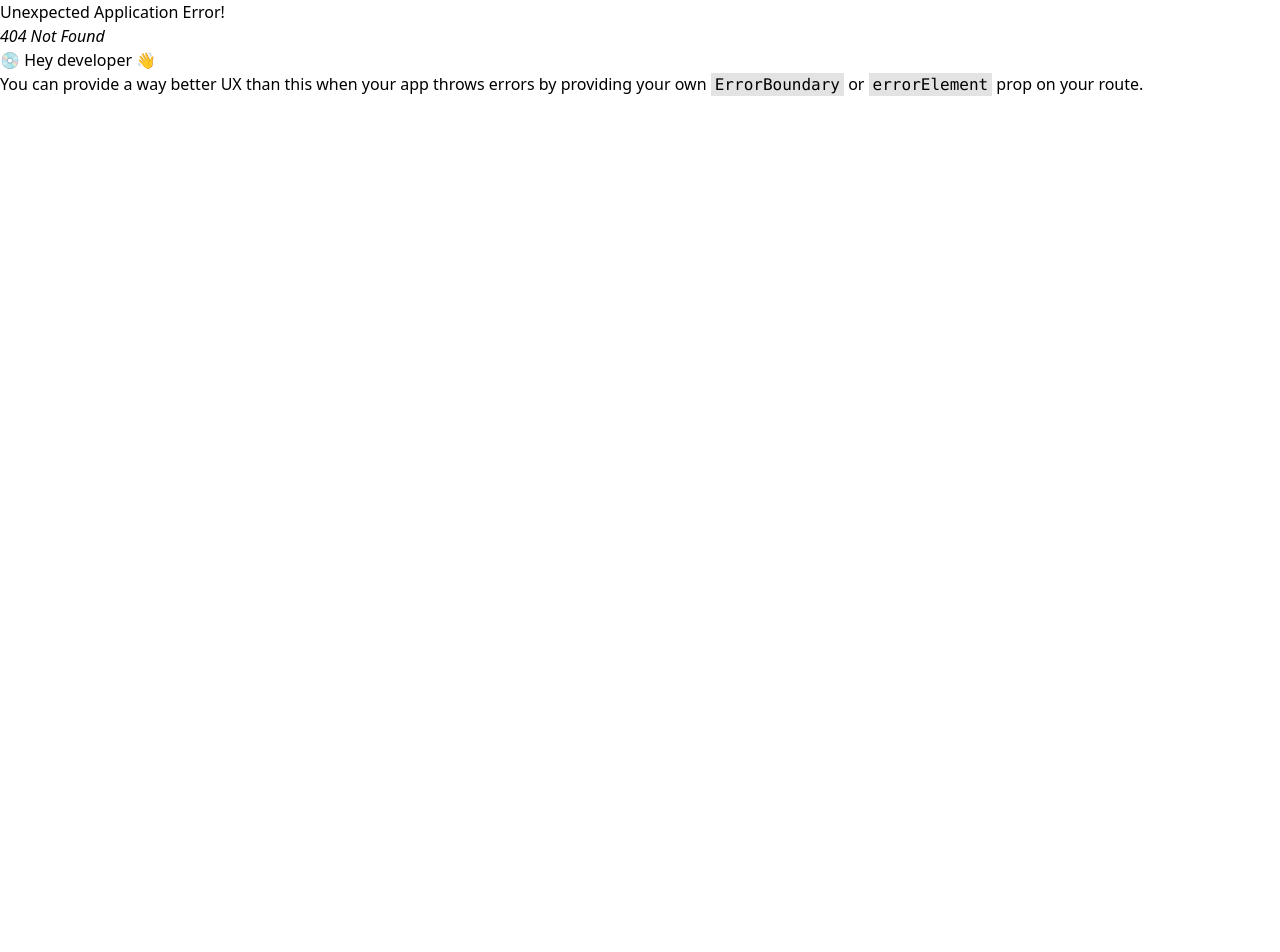
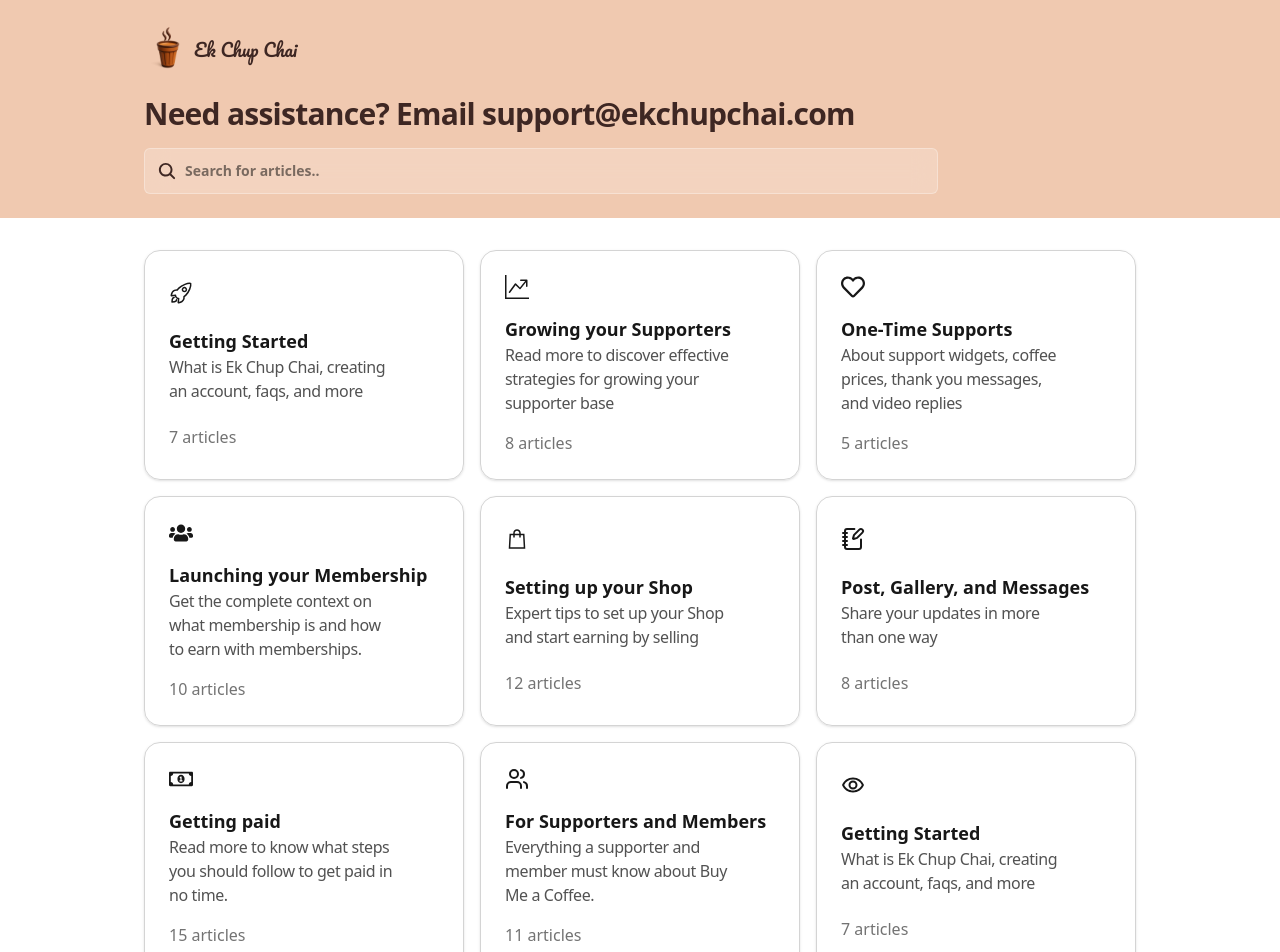
Before and after one commit to Habib277672/Buy-Me-Coffee-Project, a React (Vite) app: page /helpcenter in a window 1280 px wide. Before the commit this address had no page. Shown: the top 952 px of the page. Before the commit the page ends 800 px from the top, so only its background shows below. Built offline with nearby package versions, Linux system fonts and the light colour scheme; a web font is replaced by a local one.

Commit message:
Completed Android and IOS Page and Working on Helpcenter page

```diff
--- a/src/Components/UI/Navbar.jsx
+++ b/src/Components/UI/Navbar.jsx
@@ -1,4 +1,4 @@
-import React, { useState } from "react";
+import React, { useState, useEffect, useRef } from "react";
 import { NavLink } from "react-router-dom";
 import { FaRegHeart } from "react-icons/fa";
 import { FiChevronDown, FiMenu, FiX } from "react-icons/fi";
@@ -9,9 +9,41 @@ import { AnimatePresence, motion } from "motion/react";
 import { IoSearch } from "react-icons/io5";
 import logo from "../../assets/Images/logo.png";
 
+// If User Click Outside The Card Then Card will be closed
+const useOutsideClick = (callback) => {
+  const ref = useRef(null);
+
+  useEffect(() => {
+    const handleClick = (event) => {
+      if (ref.current && !ref.current.contains(event.target)) {
+        callback();
+      }
+    };
+
+    document.addEventListener("mousedown", handleClick);
+    return () => {
+      document.removeEventListener("mousedown", handleClick);
+    };
+  }, [callback]);
+
+  return ref;
+};
+
 export const NavBar = () => {
   const [isDropDownOpen, SetIsDropDownOpen] = useState(false);
   const [isMobileMenuOpen, setIsMobileMenuOpen] = useState(false);
+
+  const dropdownRef = useOutsideClick(() => {
+    SetIsDropDownOpen(false);
+  });
+
+  const handleMobileLinkClick = () => {
+    setIsMobileMenuOpen(false);
+  };
+
+  const handleDropdownLinkClick = () => {
+    SetIsDropDownOpen(false);
+  };
 
   return (
     <>
@@ -69,7 +101,7 @@ export const NavBar = () => {
             Wall of <FaRegHeart className="text-chaiBrown text-base" />
           </NavLink>
 
-          <div className="relative z-101">
+          <div ref={dropdownRef} className="relative z-101">
             <div
               onClick={() => SetIsDropDownOpen(!isDropDownOpen)}
               className="hover:text-chaiBrown flex cursor-pointer items-center gap-2 transition duration-300"
@@ -87,7 +119,8 @@ export const NavBar = () => {
                   className="absolute top-10 left-0 z-105 w-54 space-y-4 rounded-xl border border-neutral-100 bg-white p-4 shadow-xl"
                 >
                   <NavLink
-                    to="#"
+                    to="/helpcenter"
+                    onClick={handleDropdownLinkClick}
                     className="text-md hover:text-chaiBrown transtion flex items-center gap-2 duration-300"
                   >
                     <FiHelpCircle className="text-lg" />{" "}
@@ -95,14 +128,16 @@ export const NavBar = () => {
                   </NavLink>
 
                   <NavLink
-                    to="#"
+                    to="/ios"
+                    onClick={handleDropdownLinkClick}
                     className="text-md hover:text-chaiBrown transtion flex items-center gap-2 duration-300"
                   >
                     <FaApple className="text-lg" /> <span>IOS</span>
                   </NavLink>
 
                   <NavLink
-                    to="#"
+                    to="/android"
+                    onClick={handleDropdownLinkClick}
                     className="text-md hover:text-chaiBrown transtion flex items-center gap-2 duration-300"
                   >
                     <FaAndroid className="text-lg" /> <span>Android</span>
@@ -169,6 +204,7 @@ export const NavBar = () => {
           >
             <NavLink
               to="#"
+              onClick={handleMobileLinkClick}
               className="hover:text-chaiBrown transition duration-300"
             >
               FAQ
@@ -176,6 +212,7 @@ export const NavBar = () => {
 
             <NavLink
               to="#"
+              onClick={handleMobileLinkClick}
               className="hover:text-chaiBrown flex items-center gap-2 tracking-tight transition duration-300"
             >
               Wall of <FaRegHeart className="text-chaiBrown text-base" />
@@ -184,21 +221,24 @@ export const NavBar = () => {
             <span className="text-neutral-700">Resources</span>
 
             <NavLink
-              to="#"
+              to="/helpcenter"
+              onClick={handleMobileLinkClick}
               className="text-md hover:text-chaiBrown transtion flex items-center gap-2 duration-300"
             >
               <FiHelpCircle className="text-lg" /> <span>Help Center</span>
             </NavLink>
 
             <NavLink
-              to="#"
+              to="/ios"
+              onClick={handleMobileLinkClick}
               className="text-md hover:text-chaiBrown transtion flex items-center gap-2 duration-300"
             >
               <FaApple className="text-lg" /> <span>IOS</span>
             </NavLink>
 
             <NavLink
-              to="#"
+              to="/android"
+              onClick={handleMobileLinkClick}
               className="text-md hover:text-chaiBrown transtion flex items-center gap-2 duration-300"
             >
               <FaAndroid className="text-lg" /> <span>Android</span>
--- /dev/null
+++ b/src/Pages/Android.jsx
@@ -0,0 +1,16 @@
+import React from "react";
+
+export const Android = () => {
+  return (
+    <section className="flex min-h-screen w-full flex-col items-center justify-center gap-5 bg-[#f5f1ee] px-2 text-center">
+      <h1 className="text-chaiBrown inline-block bg-transparent text-xl font-extrabold sm:text-3xl lg:text-5xl xl:text-6xl">
+        Android App – Coming Soon
+      </h1>
+      <p className="max-w-xs text-xs text-neutral-500 md:text-shadow-md lg:max-w-3xl lg:text-base xl:text-xl">
+        We’re building something amazing for Android users. <br />
+        The app will be available soon with exciting features and improved
+        performance.
+      </p>
+    </section>
+  );
+};
--- /dev/null
+++ b/src/Pages/HelpCenter.jsx
@@ -0,0 +1,188 @@
+import React from "react";
+import logo from "../assets/Images/logo.png";
+import { NavLink } from "react-router-dom";
+import { IoSearch } from "react-icons/io5";
+import { IoRocketOutline } from "react-icons/io5";
+import { BsGraphUpArrow } from "react-icons/bs";
+import { FaRegHeart } from "react-icons/fa";
+import { FaUsers } from "react-icons/fa";
+import { LiaShoppingBagSolid } from "react-icons/lia";
+import { LuNotebookPen } from "react-icons/lu";
+import { FaRegMoneyBillAlt } from "react-icons/fa";
+import { LuUsers } from "react-icons/lu";
+import { MdOutlineRemoveRedEye } from "react-icons/md";
+import { LuArrowRightLeft } from "react-icons/lu";
+import { IoSettingsOutline } from "react-icons/io5";
+import { IoEarthOutline } from "react-icons/io5";
+
+export const HelpCenter = () => {
+  return (
+    <>
+      <div className="relative min-h-40 w-full bg-[#f0c9b0] py-6">
+        <div className="mx-auto max-w-5xl px-6 md:px-4">
+          {/* Top Section  */}
+          <div className="flex flex-col justify-center gap-6">
+            <div className="flex">
+              <NavLink to="/" className="flex items-center gap-0.5">
+                <img
+                  src={logo}
+                  alt="Logo Image"
+                  className="h-12 w-12 object-contain"
+                  draggable={false}
+                />
+
+                <h1 className="logo-font text-chaiBrown pt-1 text-lg leading-none lg:flex">
+                  Ek Chup Chai
+                </h1>
+              </NavLink>
+            </div>
+
+            <div className="flex flex-col gap-4">
+              <h2 className="text-chaiBrown text-xl font-extrabold tracking-tight md:text-3xl">
+                Need assistance? Email support@ekchupchai.com
+              </h2>
+
+              <div className="relative w-[80%] rounded-md border border-white/30 bg-white/20 backdrop-blur-md transition duration-200 hover:scale-[1.02] hover:shadow-lg">
+                <IoSearch className="text-chaiBrown absolute top-3 left-3 text-xl text-neutral-600" />
+                <input
+                  type="search"
+                  placeholder="Search for articles.."
+                  className="placeholder:text-chaiBrown w-full rounded-md bg-transparent p-3 px-4 pl-10 text-sm transition duration-200 outline-none placeholder:font-semibold focus:bg-white/50"
+                />
+              </div>
+            </div>
+          </div>
+        </div>
+      </div>
+
+      {/* Mid Section for Cards and Data */}
+      <div className="w-full bg-white">
+        <div className="mx-auto min-h-fit max-w-5xl px-4 py-8">
+          <Cards />
+        </div>
+        {/* HelpCenter Footer */}
+        <HelpFooter />
+      </div>
+    </>
+  );
+};
+
+const HelpFooter = () => {
+  return (
+    <div>
+      <div className="flex">
+        <NavLink to="/" className="flex items-center gap-0.5">
+          <img
+            src={logo}
+            alt="Logo Image"
+            className="h-12 w-12 object-contain"
+            draggable={false}
+          />
+
+          <h1 className="logo-font text-chaiBrown pt-1 text-lg leading-none lg:flex">
+            Ek Chup Chai
+          </h1>
+        </NavLink>
+      </div>
+    </div>
+  );
+};
+
+const Cards = () => {
+  return (
+    <div className="grid grid-cols-1 gap-4 md:grid-cols-2 lg:grid-cols-3">
+      {cardsData?.map((data, id) => {
+        return (
+          <div
+            key={id}
+            className="flex max-w-full cursor-pointer flex-col justify-evenly gap-4 rounded-2xl border border-neutral-300 p-6 text-neutral-900 shadow-sm transition duration-300 hover:scale-[1.02] hover:border-neutral-600 hover:shadow-lg md:max-w-md"
+          >
+            <span className="text-2xl">{data.icon}</span>
+            <div>
+              <h2 className="text-lg font-semibold">{data.title}</h2>
+              <p className="w-57.5 tracking-tight text-neutral-600">
+                {data.desc}
+              </p>
+            </div>
+            <span className="text-neutral-500">{data.article}</span>
+          </div>
+        );
+      })}
+    </div>
+  );
+};
+
+const cardsData = [
+  {
+    icon: <IoRocketOutline />,
+    title: "Getting Started",
+    desc: "What is Ek Chup Chai, creating an account, faqs, and more",
+    article: "7 articles",
+  },
+  {
+    icon: <BsGraphUpArrow />,
+    title: "Growing your Supporters",
+    desc: "Read more to discover effective strategies for growing your supporter base",
+    article: "8 articles",
+  },
+  {
+    icon: <FaRegHeart />,
+    title: "One-Time Supports",
+    desc: "About support widgets, coffee prices, thank you messages, and video replies",
+    article: "5 articles",
+  },
+  {
+    icon: <FaUsers />,
+    title: "Launching your Membership",
+    desc: "Get the complete context on what membership is and how to earn with memberships.",
+    article: "10 articles",
+  },
+  {
+    icon: <LiaShoppingBagSolid />,
+    title: "Setting up your Shop",
+    desc: "Expert tips to set up your Shop and start earning by selling",
+    article: "12 articles",
+  },
+  {
+    icon: <LuNotebookPen />,
+    title: "Post, Gallery, and Messages",
+    desc: "Share your updates in more than one way",
+    article: "8 articles",
+  },
+  {
+    icon: <FaRegMoneyBillAlt />,
+    title: "Getting paid",
+    desc: "Read more to know what steps you should follow to get paid in no time.",
+    article: "15 articles",
+  },
+  {
+    icon: <LuUsers />,
+    title: "For Supporters and Members",
+    desc: "Everything a supporter and member must know about Buy Me a Coffee.",
+    article: "11 articles",
+  },
+  {
+    icon: <MdOutlineRemoveRedEye />,
+    title: "Getting Started",
+    desc: "What is Ek Chup Chai, creating an account, faqs, and more",
+    article: "7 articles",
+  },
+  {
+    icon: <LuArrowRightLeft />,
+    title: "Getting Started",
+    desc: "What is Ek Chup Chai, creating an account, faqs, and more",
+    article: "7 articles",
+  },
+  {
+    icon: <IoSettingsOutline />,
+    title: "Getting Started",
+    desc: "What is Ek Chup Chai, creating an account, faqs, and more",
+    article: "7 articles",
+  },
+  {
+    icon: <IoEarthOutline />,
+    title: "Getting Started",
+    desc: "What is Ek Chup Chai, creating an account, faqs, and more",
+    article: "7 articles",
+  },
+];
--- /dev/null
+++ b/src/Pages/IOS.jsx
@@ -0,0 +1,16 @@
+import React from "react";
+
+export const IOS = () => {
+  return (
+    <section className="flex min-h-screen w-full flex-col items-center justify-center gap-5 bg-[#f5f1ee] px-2 text-center">
+      <h1 className="text-chaiBrown inline-block bg-transparent text-xl font-extrabold sm:text-3xl lg:text-5xl xl:text-6xl">
+        IOS App – Coming Soon
+      </h1>
+      <p className="max-w-xs text-xs text-neutral-500 md:text-shadow-md lg:max-w-3xl lg:text-base xl:text-xl">
+        We’re building something amazing for IOS users. <br />
+        The app will be available soon with exciting features and improved
+        performance.
+      </p>
+    </section>
+  );
+};
--- a/src/Pages/Login.jsx
+++ b/src/Pages/Login.jsx
@@ -5,6 +5,7 @@ import logo from "../assets/Images/logo.png";
 export const Login = () => {
   const [current, setCurrent] = useState({
     email: "",
+    password: "",
   });
 
   const handleFormSubmit = (e) => {
@@ -12,6 +13,7 @@ export const Login = () => {
     console.log(current);
     setCurrent({
       email: "",
+      password: "",
     });
   };
 
@@ -57,11 +59,24 @@ export const Login = () => {
               placeholder="Email"
               className="w-full rounded-lg border-none bg-neutral-100 p-3 px-4 text-sm font-semibold transition duration-300 outline-none placeholder:text-left placeholder:font-semibold placeholder:text-neutral-500 hover:bg-neutral-200 focus:bg-transparent focus:ring-1 focus:ring-neutral-800 focus:ring-offset-1"
             />
+            <input
+              type="password"
+              name="password"
+              value={current.password}
+              onChange={(e) =>
+                setCurrent({
+                  ...current,
+                  [e.target.name]: e.target.value,
+                })
+              }
+              placeholder="Password"
+              className="w-full rounded-lg border-none bg-neutral-100 p-3 px-4 text-sm font-semibold transition duration-300 outline-none placeholder:text-left placeholder:font-semibold placeholder:text-neutral-500 hover:bg-neutral-200 focus:bg-transparent focus:ring-1 focus:ring-neutral-800 focus:ring-offset-1"
+            />
             <button
               type="submit"
               className="bg-chaiBrown w-full cursor-pointer rounded-full py-3 text-sm font-semibold text-white transition duration-300 hover:opacity-90 active:scale-95"
             >
-              Continue with email
+              Continue
             </button>
           </form>
         </div>
```
Also changed, not shown: src/App.jsx (+15 -0 lines).
